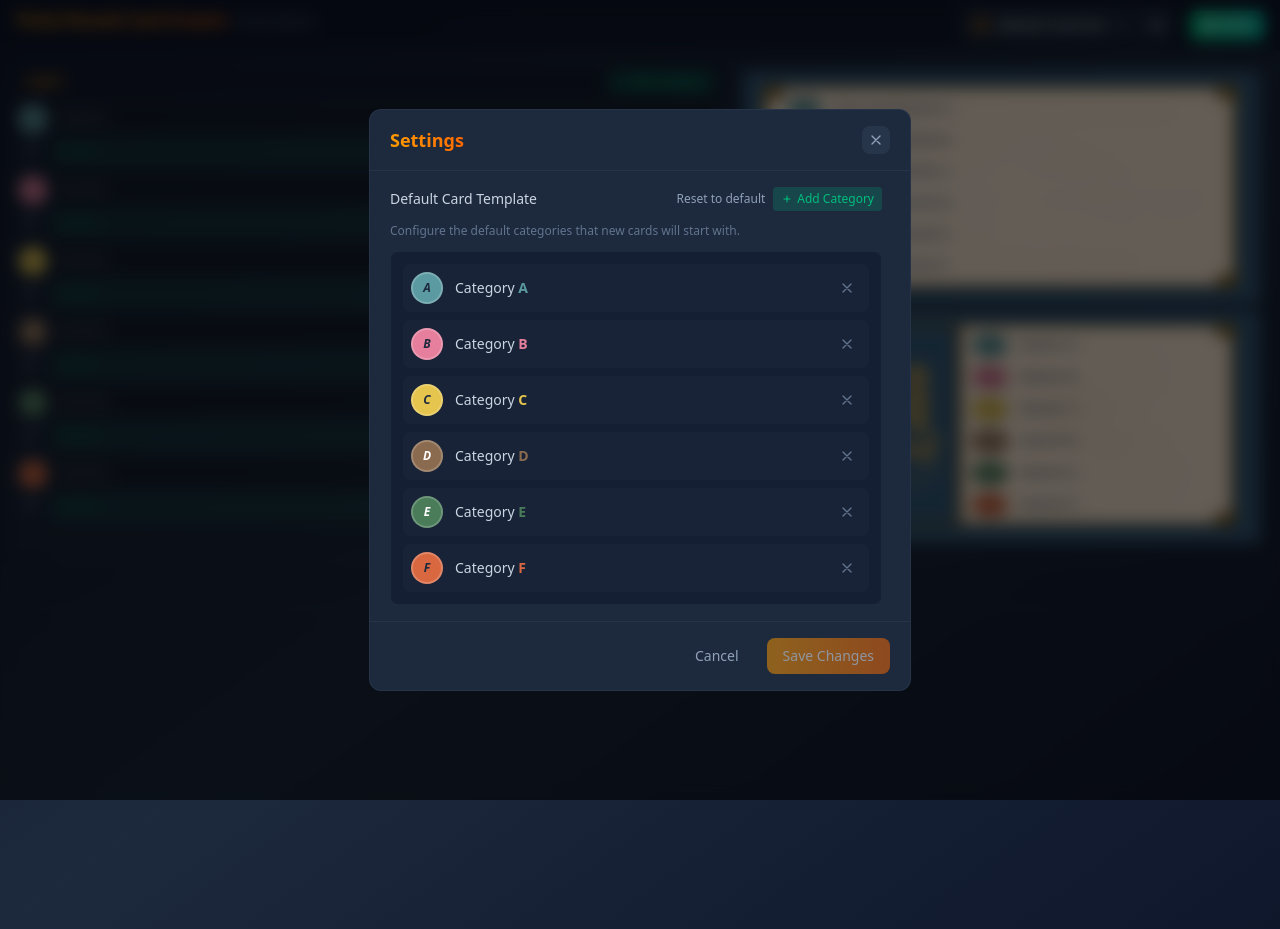
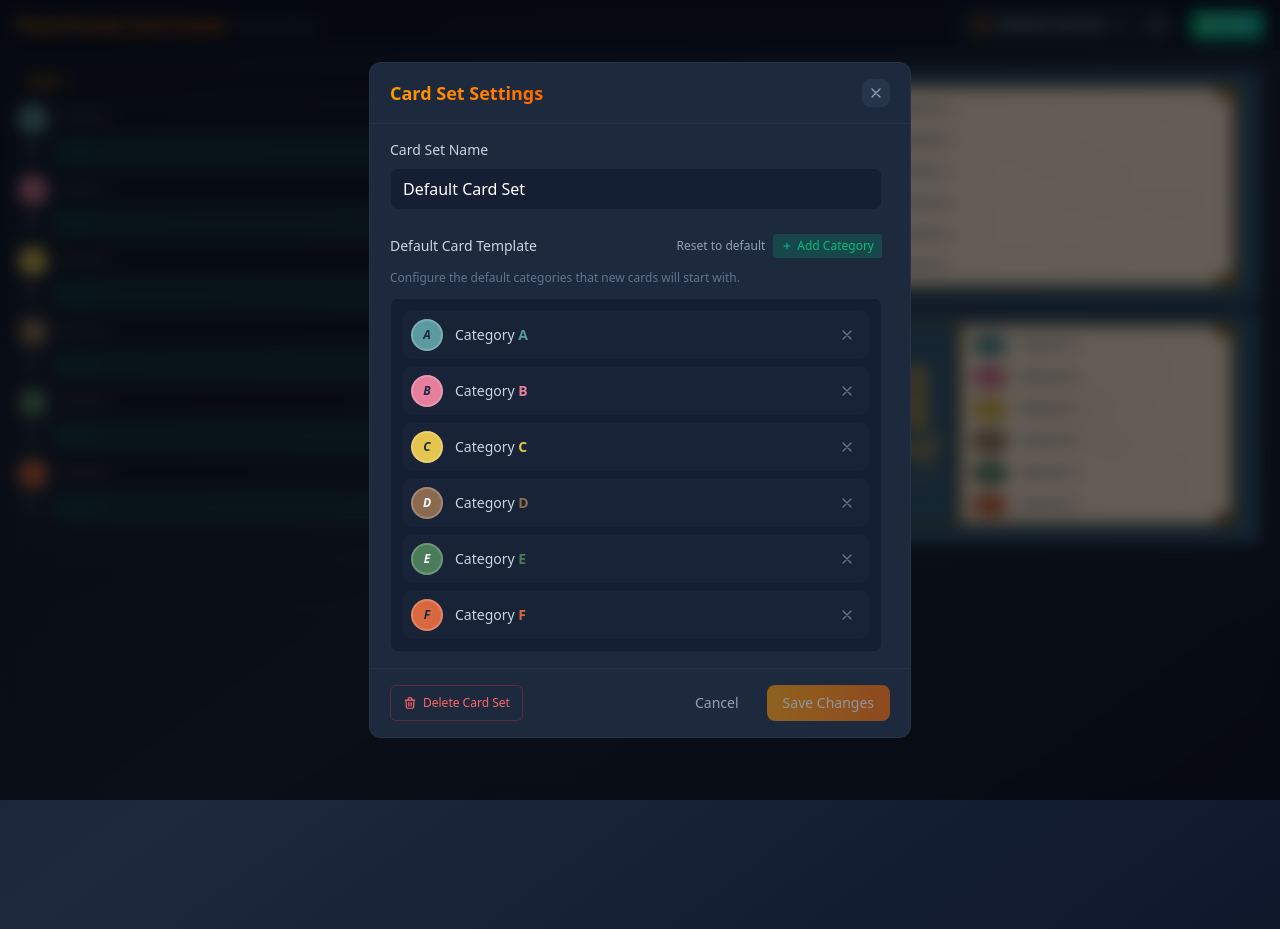
Before and after one commit to djfhe/trivial-pursuit-card-creator, a Vue app: page / in a window 1280 px wide. Both pictures are taken after a click on the button 1157 px from the left and 25 px from the top of the page. Built offline with nearby package versions, Linux system fonts and the light colour scheme.

Commit message:
add local storage handling and add v-auto-animate

```diff
--- a/package.json
+++ b/package.json
@@ -9,7 +9,9 @@
     "preview": "vite preview"
   },
   "dependencies": {
+    "@formkit/auto-animate": "^0.9.0",
     "@tailwindcss/vite": "^4.1.18",
+    "@vueuse/core": "^14.1.0",
     "tailwindcss": "^4.1.18",
     "vue": "^3.5.24"
   },
--- a/src/App.vue
+++ b/src/App.vue
@@ -1,18 +1,28 @@
 <script setup lang="ts">
 import { computed, onMounted, onUnmounted, ref, shallowRef } from 'vue'
 import type { CardSet } from './types'
-import { loadCardSets, DEFAULT_CATEGORIES, createNewCard } from './types'
+import { DEFAULT_CATEGORIES, createNewCard, DefaultCardSet } from './types'
 import PrintableCard from './components/PrintableCard.vue'
 import questionsCardImg from './assets/trivia_pursuite_questions_blank.png'
 import answersCardImg from './assets/trivia_pursuite_answers_blank.png'
 import { provideImageSources } from './components/Canvas/imageSources'
 import CardSetPanel from './components/CardSetPanel.vue'
 import CardSetSettings from './components/CardSetSettings.vue'
+import { useLocalStorage, watchDebounced } from '@vueuse/core'
+import { validateCardSets } from './localStorage'
 
 const showSettings = ref(false)
 const showCardSetDropdown = ref(false)
 
-const cardSets = ref<CardSet[]>(loadCardSets())
+
+const cardSetsLocalStorage = useLocalStorage<CardSet[]>('cardSets', [JSON.parse(JSON.stringify(DefaultCardSet))], {
+  serializer: {
+    read: (raw) => validateCardSets(JSON.parse(raw)),
+    write: (value) => JSON.stringify(value)
+  }
+})
+const cardSets = ref<CardSet[]>(JSON.parse(JSON.stringify(cardSetsLocalStorage.value)))
+
 const selectedCardSetId = ref<string | null>(cardSets.value[0]?.id ?? null)
 const selectedCardSet = computed<CardSet | null>({
   get: () => cardSets.value.find(set => set.id === selectedCardSetId.value) ?? null,
@@ -32,6 +42,10 @@ const selectedCardSet = computed<CardSet | null>({
     }
   }
 })
+
+watchDebounced(cardSets, (newCardSets) => {
+  cardSetsLocalStorage.value = JSON.parse(JSON.stringify(newCardSets))
+}, { debounce: 500, deep: true })
 
 function selectCardSet(cardSetId: string) {
   selectedCardSetId.value = cardSetId
@@ -55,6 +69,14 @@ function handleClickOutside(event: MouseEvent) {
   const target = event.target as HTMLElement
   if (!target.closest('.card-set-dropdown')) {
     showCardSetDropdown.value = false
+  }
+}
+
+function removeCardSet(cardSetId: string) {
+  const cardSetIndex = cardSets.value.findIndex(set => set.id === cardSetId)
+
+  if (cardSetIndex !== -1) {
+    cardSets.value.splice(cardSetIndex, 1)
   }
 }
 
@@ -92,7 +114,7 @@ provideImageSources(questionImage, answerImage)
   <div class="min-h-screen bg-linear-to-br from-slate-900 via-slate-800 to-slate-900 text-white flex flex-col print:hidden">
     <!-- Header -->
     <header class="px-4 py-2 bg-slate-900/90 border-b border-slate-700/30 flex justify-between backdrop-blur-sm sticky top-0 z-50">
-      <div>
+      <div class="self-center">
         <h1 class="text-base font-bold bg-linear-to-r from-amber-500 to-orange-500 bg-clip-text text-transparent inline mr-2">Trivia Pursuit Card Creator</h1>
         <span class="text-xs text-slate-500">Family Edition</span>
       </div>
@@ -193,7 +215,7 @@ provideImageSources(questionImage, answerImage)
     <!-- Main Content - Card Grid -->
     <main class="flex-1 overflow-y-auto p-3 print:hidden pb-80">
       <CardSetPanel v-if="selectedCardSet" v-model:card-set="selectedCardSet" />
-      <div v-else class="flex items-center justify-center h-full">
+      <div v-else class="flex items-center justify-center h-full py-20">
         <p class="text-slate-500 text-center">No card set selected. Please select a card set to continue.</p>
       </div>
     </main>
@@ -211,5 +233,6 @@ provideImageSources(questionImage, answerImage)
     v-if="selectedCardSet"
     v-model:open="showSettings"
     v-model:card-set="selectedCardSet"
+    @remove="removeCardSet(selectedCardSet.id)"
   />
 </template>
--- a/src/components/CardSetPanel.vue
+++ b/src/components/CardSetPanel.vue
@@ -38,7 +38,7 @@ function removeCard(cardIndex: number) {
 </script>
 
 <template>
-  <div class="flex flex-col gap-3 mx-auto ">
+  <div class="flex flex-col gap-3 mx-auto" v-auto-animate>
     <!-- Each card row: Input + Preview -->
     <div
       v-for="(card, index) in cards"
@@ -56,12 +56,13 @@ function removeCard(cardIndex: number) {
 
       <!-- Card Preview -->
       <CardPreview
-          :categories="card.categories"
-        />
+        :categories="card.categories"
+      />
     </div>
 
     <!-- Add Card Row -->
     <button
+      id="add-card-button"
       @click="addCard"
       class="flex items-center justify-center gap-1.5 py-3 border border-dashed border-slate-600/40 rounded-lg text-slate-500 bg-transparent text-xs font-medium cursor-pointer transition-all hover:border-amber-500/50 hover:text-amber-500 hover:bg-amber-500/5"
     >
--- a/src/components/CardSetSettings.vue
+++ b/src/components/CardSetSettings.vue
@@ -3,6 +3,10 @@ import { ref, watch, computed, toRaw } from 'vue'
 import type { CardSet } from '../types'
 import { DEFAULT_CATEGORIES, PRESET_COLORS, createNewCategory, needsDarkText } from '../types'
 import Modal from './Modal.vue'
+
+const emit = defineEmits<{
+  'remove': []
+}>()
 
 const cardSet = defineModel<CardSet>('cardSet', {
   required: true
@@ -77,17 +81,36 @@ function cancel() {
 const hasChanges = computed(() => {
   return JSON.stringify(localCardSetSettingsClone.value) !== JSON.stringify(immutableCardSetSettingsClone.value)
 })
+
+function removeCardSet() {
+  if (!confirm('Are you sure you want to remove this card set? This action cannot be undone.')) {
+    return
+  }
+
+  emit('remove')
+}
 </script>
 
 <template>
   <Modal v-model:open="open" :close-on-backdrop-click="false">
     <template #header>
       <h2 class="text-lg font-semibold bg-linear-to-r from-amber-500 to-orange-500 bg-clip-text text-transparent">
-        Settings
+        Card Set Settings
       </h2>
     </template>
 
     <div class="space-y-6 min-w-[500px] max-h-[70vh] overflow-y-auto pr-2">
+      <!-- Card Set Name Section -->
+      <section>
+        <h3 class="text-sm font-medium text-slate-300 mb-2">Card Set Name</h3>
+        <input
+          v-model="localCardSetSettingsClone.name"
+          type="text"
+          class="w-full px-3 py-2 bg-slate-900/50 border border-slate-700/30 rounded-lg text-white placeholder-slate-500 focus:outline-none focus:border-amber-500/50 focus:ring-1 focus:ring-amber-500/25 transition-colors"
+          placeholder="Enter card set name..."
+        />
+      </section>
+
       <!-- Default Card Template Section -->
       <section>
         <div class="flex items-center justify-between mb-3">
@@ -207,6 +230,16 @@ const hasChanges = computed(() => {
 
     <template #footer>
       <button
+        @click="removeCardSet"
+        class="flex items-center gap-1.5 px-3 py-1.5 text-xs text-red-400 border border-red-500/30 rounded-md cursor-pointer hover:bg-red-500/10 hover:text-red-300 hover:border-red-500/50 transition-colors mr-auto"
+      >
+        <svg class="w-3.5 h-3.5" fill="none" stroke="currentColor" viewBox="0 0 24 24">
+          <path stroke-linecap="round" stroke-linejoin="round" stroke-width="2" d="M19 7l-.867 12.142A2 2 0 0116.138 21H7.862a2 2 0 01-1.995-1.858L5 7m5 4v6m4-6v6m1-10V4a1 1 0 00-1-1h-4a1 1 0 00-1 1v3M4 7h16" />
+        </svg>
+        Delete Card Set
+      </button>
+
+      <button
         @click="cancel"
         class="px-4 py-2 text-sm text-slate-400 hover:text-white transition-colors"
       >
--- a/src/components/Modal.vue
+++ b/src/components/Modal.vue
@@ -122,7 +122,7 @@ defineSlots<{
         <slot name="header" :close="closeModal" />
         <button
           @click="closeModal"
-          class="p-1.5 rounded-lg bg-slate-700/50 text-slate-400 hover:bg-slate-700 hover:text-white transition-colors"
+          class="p-1.5 rounded-lg bg-slate-700/50 text-slate-400 hover:bg-slate-700 hover:text-white transition-colors cursor-pointer"
           aria-label="Close modal"
         >
           <svg class="size-4" fill="none" stroke="currentColor" viewBox="0 0 24 24">
--- /dev/null
+++ b/src/localStorage.ts
@@ -0,0 +1,56 @@
+import type { Card, CardSet, Category } from "./types"
+
+function createPropertiesValidator<T = any>(properties: Record<keyof T, 'string' | 'number' | 'boolean' | 'object' | 'array' | 'function' | 'null' | 'undefined' | ((key: string, property: unknown) => boolean)>): (object: unknown) => boolean {
+  const validators = Object.fromEntries(Object.entries(properties).map(([key, type]) => [key, typeof type === 'function' ? type : (property: unknown) => typeof property === type]))
+
+  return (object: unknown) => {
+    if (typeof object !== 'object' || object === null) {
+      return false
+    }
+
+    for (const [key, validator] of Object.entries(validators)) {
+      if (!(key in object) || !validator(key, object[key as keyof typeof object])) {
+        return false
+      }
+    }
+
+    return true
+  }
+}
+
+const categoryValidator = createPropertiesValidator<Category>({
+  id: 'string',
+  letter: 'string',
+  color: 'string',
+  question: 'string',
+  answer: 'string'
+})
+
+const cardValidator = createPropertiesValidator<Card>({
+  id: 'string',
+  name: 'string',
+  categories: (_, categories) => Array.isArray(categories) && categories.every(categoryValidator)
+})
+
+
+const cardSetValidator = createPropertiesValidator<CardSet>({
+  id: 'string',
+  name: 'string',
+  defaultCategories: (_, defaultCategories) => Array.isArray(defaultCategories) && defaultCategories.every(categoryValidator),
+  cards: (_, cards) => Array.isArray(cards) && cards.every(cardValidator)
+})
+
+
+function isValidCardSet(cardSet: unknown): cardSet is CardSet {
+  console.log('isValidCardSet', cardSet, cardSetValidator(cardSet))
+  return cardSetValidator(cardSet)
+}
+
+
+export function validateCardSets(cardSets: unknown): CardSet[] {
+  if (!Array.isArray(cardSets)) {
+    return []
+  }
+
+  return cardSets.filter(isValidCardSet)
+}
--- a/src/main.ts
+++ b/src/main.ts
@@ -2,4 +2,6 @@ import { createApp } from 'vue'
 import './style.css'
 import App from './App.vue'
 
-createApp(App).mount('#app')
+import { autoAnimatePlugin } from '@formkit/auto-animate/vue'
+
+createApp(App).use(autoAnimatePlugin).mount('#app')
--- a/src/types.ts
+++ b/src/types.ts
@@ -53,7 +53,17 @@ export function needsDarkText(color: string): boolean {
 }
 
 // Helper to create a new category with next letter and random color
-export function createNewCategory(existingCategories: Category[]): Category {
+export function createNewCategory(existingCategories: Category[], defaultCategories: Category[] = []): Category {
+  const possibleDefaultCategory = defaultCategories.find(c => !existingCategories.some(e => e.letter === c.letter || e.color === c.color))
+
+  if (possibleDefaultCategory) {
+    return {
+      ...possibleDefaultCategory,
+      id: `category-${crypto.randomUUID()}`
+    }
+  }
+
+
   // Find the next letter
   const usedLetters = new Set(existingCategories.map(c => c.letter))
   const alphabet = 'ABCDEFGHIJKLMNOPQRSTUVWXYZ'
@@ -106,11 +116,3 @@ export const DefaultCardSet: CardSet = {
   cards: [createNewCard([], DEFAULT_CATEGORIES)],
   defaultCategories: DEFAULT_CATEGORIES.map(cat => ({ ...cat })),
 }
-
-export function loadCardSets(): [CardSet, ...CardSet[]] {
-  return [JSON.parse(JSON.stringify(DefaultCardSet))]
-}
-
-export function saveCardSets(cardSets: CardSet[]) {
-  //TODO
-}
```
Also changed, not shown: 1 other file (tests, documents, lock files or other folders).
